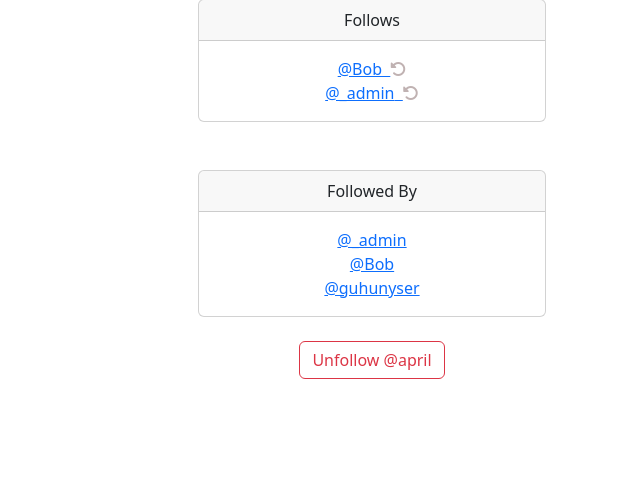
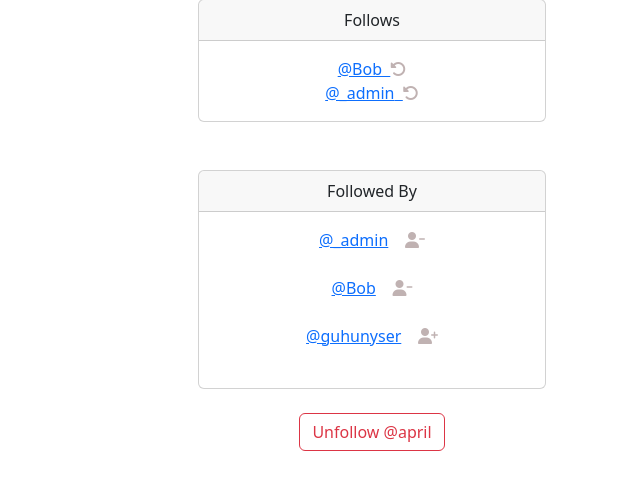
Before and after one commit to Eamateli/Circle, a Django app: page /profile/3 in a window 1280 px wide. Shown: the part 251-741 px from the top of the page, without its empty margins (640-1280 px from the left). Run offline with Django 5.2, Linux system fonts and the light colour scheme; a user stored in the database is signed in; data comes from the database, SQL or seed files in the repository; some libraries are stand-ins or nearby versions.

Commit message:
Adding links and icons for follow and unfollow on profile page fro follwoed by

```diff
--- a/social/circle/templates/profile.html
+++ b/social/circle/templates/profile.html
@@ -120,7 +120,18 @@
     <div class="card-body">
       <p class="card-text">
         {%  for following  in profile.followed_by.all %}
-        <a href="{% url 'profile' following.user.id %}">@{{ following }}</a><br/>
+        <a href="{% url 'profile' following.user.id %}">@{{ following }}</a>
+        &nbsp;&nbsp;
+
+        {% if following in profile.follows.all %}
+
+      <a href="{% url 'unfollow' following.user.id  %}"><i class="fa fa-user-minus" style="color:rgb(192, 178, 178)"></i></a><br/>
+
+        {% else %}
+
+        <a href="{% url 'follow' following.user.id  %}"><i class="fa fa-user-plus" style="color:rgb(192, 178, 178)"></i></a><br/>
+        {% endif %}
+        <br/>
         {% endfor %}
       </p>
 
```
